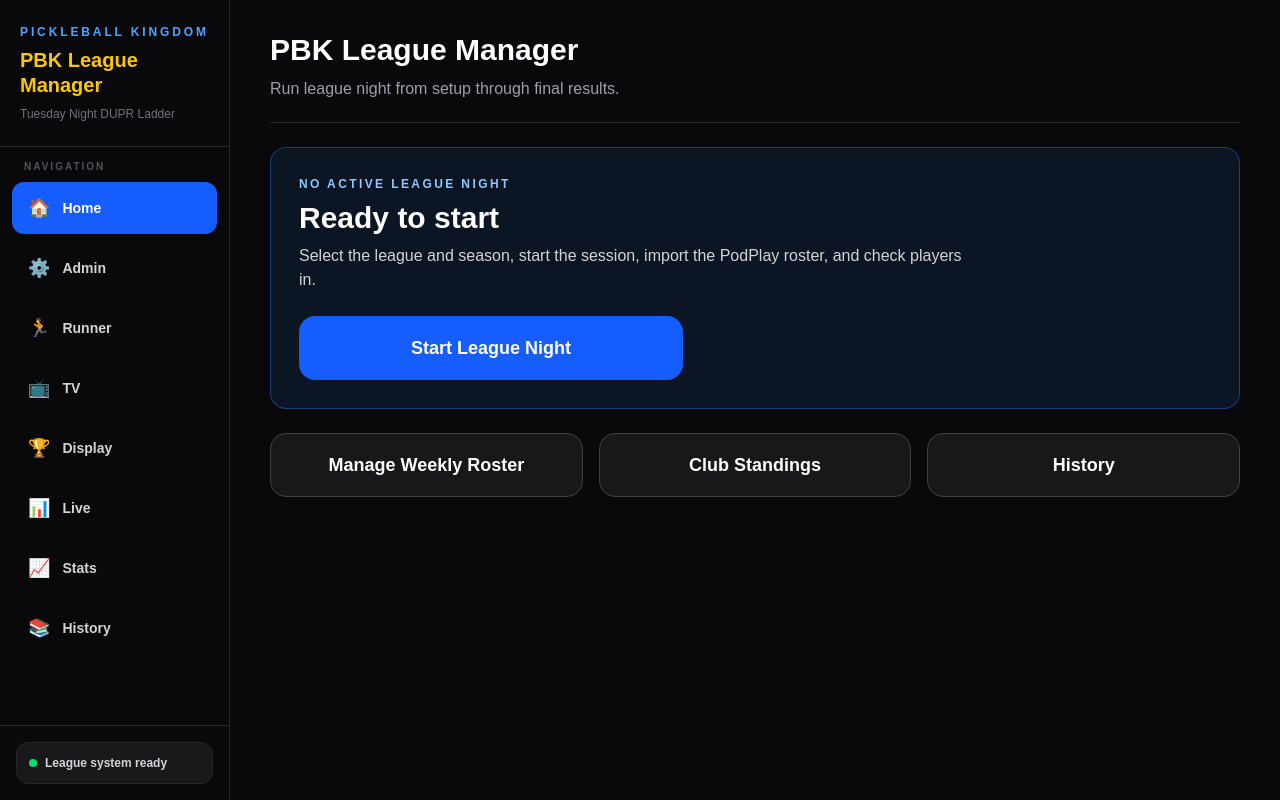
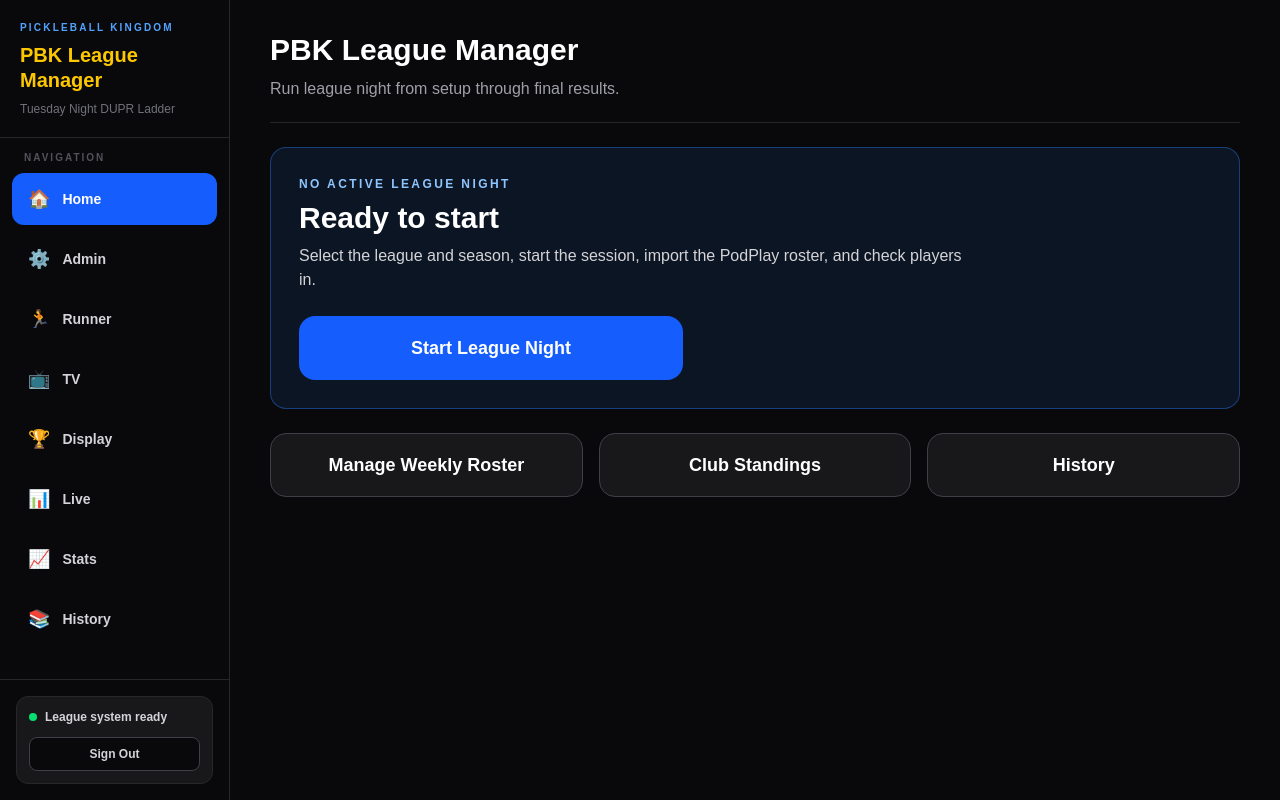
Before and after one commit to PabloPBK/pbk-ladder-league, a Next.js app: page / in a window 1280 px wide. Built offline with nearby package versions, Linux system fonts and the light colour scheme; no server answers; the database is empty.

Commit message:
Add staff sign out

```diff
--- /dev/null
+++ b/components/auth/SignOutButton.tsx
@@ -0,0 +1,28 @@
+"use client";
+
+import { useRouter } from "next/navigation";
+
+import { createClient } from "@/lib/supabase/client";
+
+export function SignOutButton() {
+  const router = useRouter();
+
+  async function handleSignOut() {
+    const supabase = createClient();
+
+    await supabase.auth.signOut();
+
+    router.replace("/login");
+    router.refresh();
+  }
+
+  return (
+    <button
+      type="button"
+      onClick={() => void handleSignOut()}
+      className="mt-3 w-full rounded-lg border border-zinc-700 bg-zinc-950 px-3 py-2 text-xs font-bold text-zinc-300 transition hover:border-red-500/60 hover:bg-red-500/10 hover:text-red-300"
+    >
+      Sign Out
+    </button>
+  );
+}
--- a/components/layout/AppLayout.tsx
+++ b/components/layout/AppLayout.tsx
@@ -1,5 +1,6 @@
 import type { ReactNode } from "react";
 
+import { SignOutButton } from "@/components/auth/SignOutButton";
 import { Navigation } from "@/components/navigation/Navigation";
 
 type AppLayoutProps = {
@@ -17,9 +18,9 @@ export function AppLayout({
 }: AppLayoutProps) {
   if (!showNavigation) {
     return (
-      <main className="min-h-screen bg-[#09090b] text-white">
-        <section className="mx-auto w-full max-w-[1600px] px-4 py-5 sm:px-6">
-          <div className="mb-5">
+      <main className="min-h-screen bg-zinc-950 text-white">
+        <section className="w-full px-4 pb-24 pt-6 sm:px-6 md:px-8 md:pb-10 md:pt-8 xl:px-10">
+          <div className="mb-6 border-b border-zinc-800 pb-5">
             <h1 className="text-2xl font-bold text-white sm:text-3xl">
               {title}
             </h1>
@@ -38,11 +39,11 @@ export function AppLayout({
   }
 
   return (
-    <main className="min-h-screen bg-[#09090b] text-white">
-      <div className="mx-auto min-h-screen max-w-[1700px] md:grid md:grid-cols-[230px_minmax(0,1fr)]">
-        <aside className="hidden border-r border-zinc-800 bg-zinc-950 md:sticky md:top-0 md:flex md:h-screen md:flex-col">
-          <div className="border-b border-zinc-800 px-5 py-6">
-            <p className="text-xs font-semibold uppercase tracking-[0.24em] text-blue-400">
+    <main className="min-h-screen bg-zinc-950 text-white">
+      <div className="grid min-h-screen md:grid-cols-[230px_minmax(0,1fr)]">
+        <aside className="hidden border-r border-zinc-800 bg-zinc-950 md:flex md:h-screen md:flex-col md:sticky md:top-0">
+          <div className="border-b border-zinc-800 p-5">
+            <p className="text-[10px] font-semibold uppercase tracking-[0.22em] text-blue-400">
               Pickleball Kingdom
             </p>
 
@@ -74,6 +75,8 @@ export function AppLayout({
                   League system ready
                 </p>
               </div>
+
+              <SignOutButton />
             </div>
           </div>
         </aside>
```
